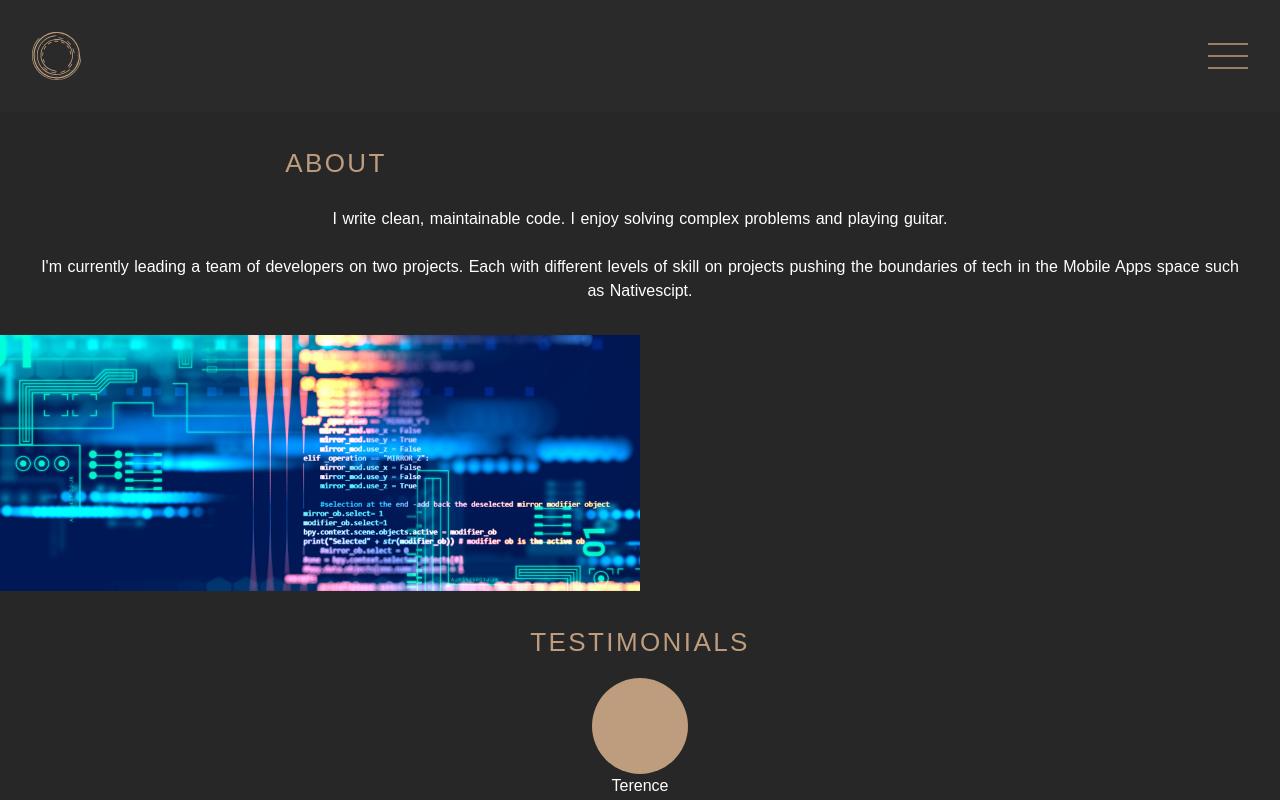
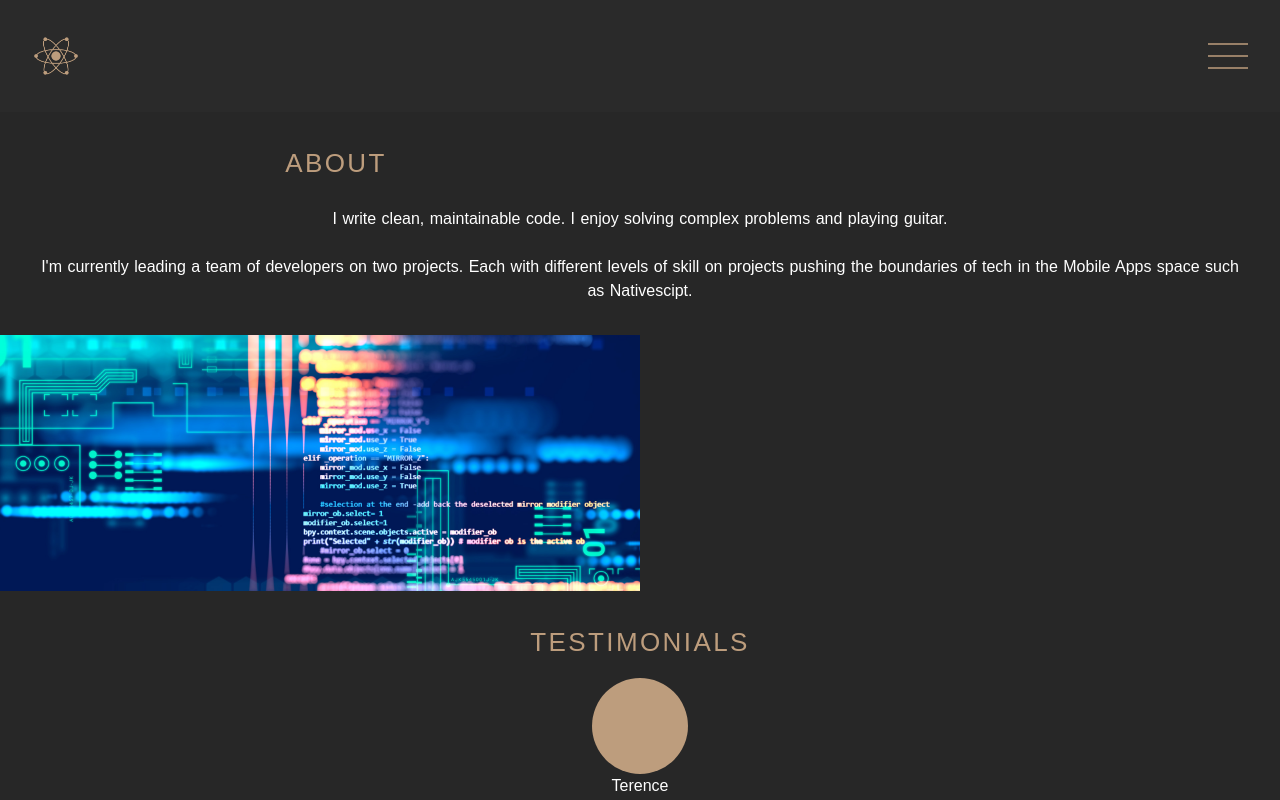
Before and after one commit to 192Iridium77/Portfolio, a Nuxt app: page / in a window 1280 px wide. Shown: the top 800 px of the page. Built offline with nearby package versions, Linux system fonts and the light colour scheme.

Commit message:
logo change

```diff
--- a/components/menu/Mobile.vue
+++ b/components/menu/Mobile.vue
@@ -1,7 +1,10 @@
 <template>
 <div class="flex p-8 bg-secondary justify-between items-center">
   <nuxt-link to="/">
-    <i-logo class="text-accent h-12"></i-logo>
+    <!-- <i-logo class="text-accent h-12"></i-logo> -->
+    <img class="w-12"
+         src="~/static/Logo.png"
+         alt="Matthew Martin">
   </nuxt-link>
   <div class="w-1/2 flex justify-end items-center"
        @click="openedMenu">
--- a/components/nav/Mobile.vue
+++ b/components/nav/Mobile.vue
@@ -3,7 +3,10 @@
   <div class="flex items-center p-8">
     <div class="w-1/2 justify-start items-center">
       <nuxt-link to="/">
-        <i-logo class="text-accent h-12"></i-logo>
+        <!-- <i-logo class="text-accent h-12"></i-logo> -->
+        <img class="w-12"
+             src="~/static/Logo.png"
+             alt="Matthew Martin">
       </nuxt-link>
     </div>
     <div class="flex justify-end w-1/2"
```
Also changed, not shown: static/Logo.png (added).
